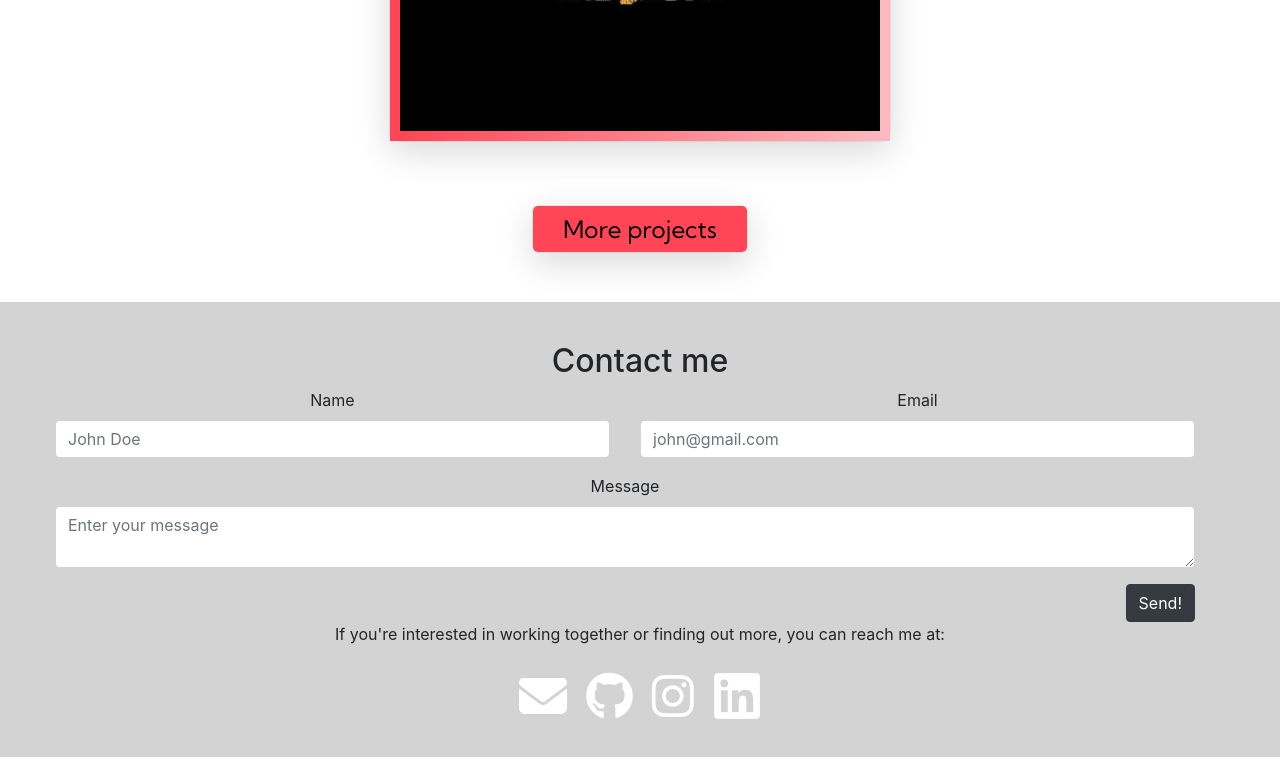
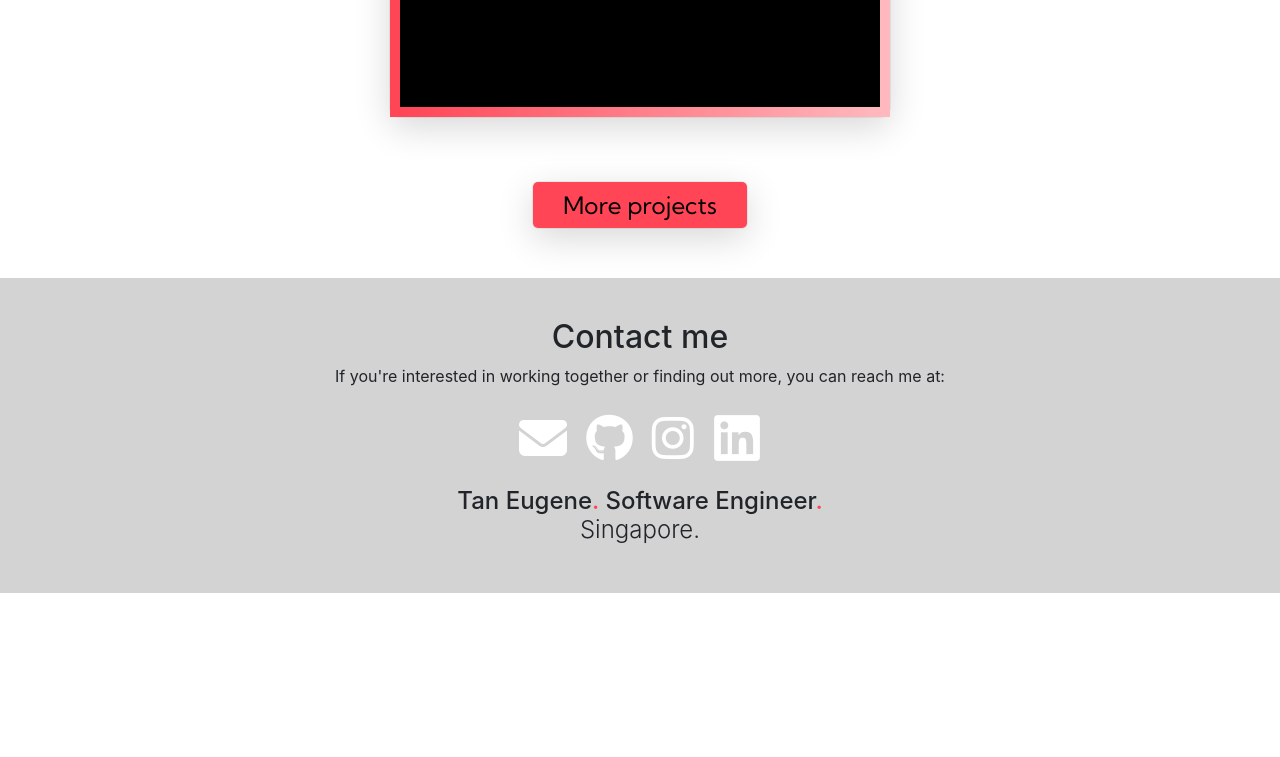
Before and after one commit to CodewithEu/NetlifyPortfolio, a plain HTML site: page experiment/Experimentation.html in a window 1280 px wide. Shown: the part 1573-2330 px from the top of the page. After the commit the page ends 2166 px from the top, so only its background shows below. Drawn offline with nearby package versions, Linux system fonts and the light colour scheme; a script that the page names is missing.

Commit message:
Nov Changes

```diff
--- a/experiment/Experimentation.html
+++ b/experiment/Experimentation.html
@@ -9,16 +9,16 @@
     <!-- Required meta tags -->
     <meta charset="utf-8">
     <meta http-equiv="X-UA-Compatible" content="IE=edge">
-    <!-- AutoRefresh (3 = 3 seconds) -->
-    <!-- <meta http-equiv="refresh" content="5" > -->
+<!-- Testing Purpose: AutoRefresh (3 = 3 seconds) -->
+<meta http-equiv="refresh" content="10">
 
     <!-- Title Tag -->
     <title>Tan Eugene - Junior Software Developer</title>
     <!-- Meta Description -->
     <meta name="description"
-        content="Tan Eugene Junior Frontend Web Developer based in Brackley Banbury Oxford Northampton Milton Keyenes. Available for freelance frontend web development projects.">
+        content="Tan Eugene Software Engineer based in Singapore.">
     <meta name="viewport" content="width=device-width, initial-scale=1.0, shrink-to-fit=no">
-    <meta name="keywords" content="junior web developer frontend html css javascript react">
+    <meta name="keywords" content="software engineer html css java">
     <script src="https://kit.fontawesome.com/58bf0eb961.js" crossorigin="anonymous"> </script>
     <!-- My CSS -->
     <link rel="stylesheet" href="style.css">
@@ -65,6 +65,7 @@
                 <span class="navbar-toggler-icon"></span>
             </button>
             <div class="collapse navbar-collapse" id="navbarSupportedContent">
+                <!-- Need to change colour to white-->
                 <ul class="navbar-nav ml-auto">
                     <li class="nav-item">
                         <a class="text-white nav-link active" href="#bio">About Me</a>
@@ -101,24 +102,25 @@
             </div>
             <div id="bio" class="bio border-gradient border-gradient-red ">
                 <h2>About me</h2>
-                <p>Hello, I’m Jason, a Junior Frontend Web Developer based in Brackley, Northamptonshire.
-                    After an eight year career in Recruitment, in 2020 I embarked on a career change to become a front
-                    end web developer. I’m currently working on projects coding in HTML5, CSS3, Sass and more recently
-                    React.js. Feel free to check out some of the things I’ve been working on below, and do get in touch
+                <p>Hello, I’m Eugene, a Software Engineer based in Singapore.
+                    I’m currently working on projects coding in HTML5, CSS3, JAVA, SQL and more recently
+                    KOTLIN. Feel free to check out some of the things I’ve been working on below, and do get in touch
                     if you’d like to talk.
                 </p>
             </div>
         </section>
         <section class="skills full-width">
             <div class="wrap">
-                <h2 class="white">Skills</h2>
+                <h2 class="white">Language Exposure</h2>
                 <div class="skills-icons">
                     <!-- <i class="fab fa-html5" alt="HTML5 logo" title="html5"></i> -->
                     <i class="devicon-html5-plain" alt="HTML5 logo" title="html5"></i>
                     <!-- <i class="fab fa-css3" alt="CSS3 logo" title="ccs3"></i> -->
                     <i class="devicon-css3-plain" alt="CSS3 logo" title="ccs3"></i>
-                    <i class="devicon-python-plain" alt="PYTHON logo" title="python"></i>
+                    <!--<i class="devicon-python-plain" alt="PYTHON logo" title="python"></i> -->
                     <i class="devicon-java-plain" alt="JAVA logo" title="java"></i>
+                    <i class="devicon-mysql-plain" alt="mySQL logo" title="mysql"></i>
+                    <i class="devicon-kotlin-plain" alt="KOTLIN logo" title="kotlin"></i>
                     <!-- <i class="fab fa-sass" alt="Sass logo" title=" Sass"></i>
                     <i class="fab fa-js-square" alt="JavaScript logo" title="Javascript"></i>
                     <i class="fab fa-react" alt="React logo" title="React.js"></i> -->
@@ -193,32 +195,6 @@
         <footer id="contact_me" class="contact">
             <div class="wrap">
                 <h2>Contact me</h2>
-                <div class="wrap">
-                    <form name='contact' method='POST' class='row col-12 d-flex '><input type='hidden' name='form-name'
-                            value='contact' />
-                        <div class="col-md-6 col-sm-12">
-                            <div class="form-group">
-                                <label for="name">Name</label>
-                                <input type="text" class="form-control" id="name" name="name" placeholder="John Doe">
-                            </div>
-                        </div>
-                        <div class="col-md-6 col-sm-12">
-                            <div class="form-group">
-                                <label for="email">Email</label>
-                                <input type="email" class="form-control" id="email" name="email"
-                                    placeholder="john@gmail.com">
-                            </div>
-                        </div>
-                        <div class="col-12">
-                            <div class="form-group">
-                                <label for="message">Message</label>
-                                <textarea class="form-control" id="message" name="message"
-                                    placeholder="Enter your message"></textarea>
-                            </div>
-                            <button type="submit" class="btn btn-dark" style="float:right">Send!</button>
-                        </div>
-                    </form>
-                </div>
                 <p>If you're interested in working together or finding out more, you can reach me at: </p>
                 <!-- Change individual colour -->
                 <div class="icons">
@@ -228,10 +204,11 @@
                     <p><a href="https://www.instagram.com/codewitheu" alt="Instagram" target="_blank"><i class="fab fa-instagram"></i></a></p>
                     <p><a href="https://www.linkedin.com/in/tan-eugene" alt="LinkedIn" target="_blank"><i class="fab devicon-linkedin-plain"></i></a></p>
                 </div>
-                <!-- <h4>Jason Alner<span class="red">.</span> Web Developer<span class="red">.</span><br>
-                    <span style="font-weight: 300">Brackley, Northamptonshire, UK.</span>
-                </h4> -->
-
+                <h4>Tan Eugene<span class="red">.</span> Software Engineer<span class="red">.</span><br>
+                    <span style="font-weight: 300">Singapore.</span>
+                </h4>
+            </div>
+        </footer>
     </div>
     <script src="script.js"></script>
 </body>
```
